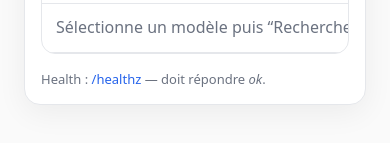
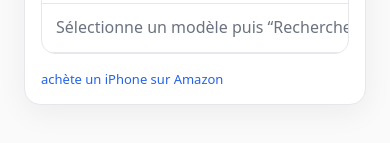
Before and after one commit to romainb-17/dispo-iphone-app, a website: page public/index.html in a window 390 px wide. Shown: the part 579-722 px from the top of the page. Drawn offline with Linux system fonts and the light colour scheme.

Commit message:
chore(footer): lien « achète un iPhone sur Amazon »

```diff
--- a/public/index.html
+++ b/public/index.html
@@ -74,7 +74,7 @@
         </table>
       </div>
 
-      <footer>Health : <a href="/healthz" target="_blank">/healthz</a> — doit répondre <em>ok</em>.</footer>
+      <footer style="margin-top:16px"><a href="https://amzn.to/47Kt0VX" target="_blank" rel="nofollow sponsored noopener">achète un iPhone sur Amazon</a></footer>
     </div>
   </div>
 
```
